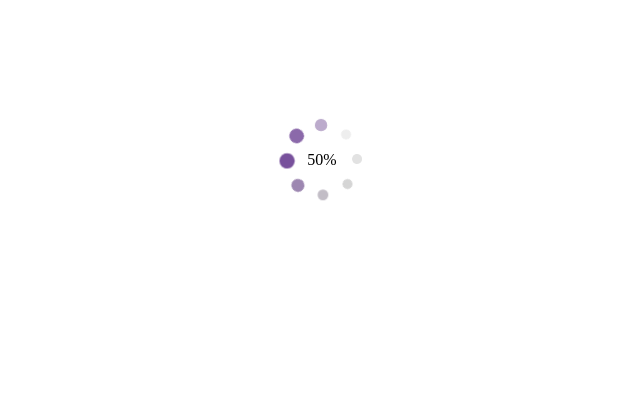
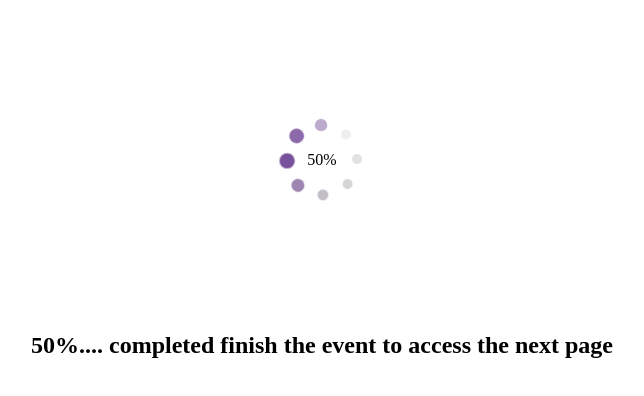
Before and after one commit to toniaureada/load, a plain HTML site: page index.html in a window 1280 px wide. Shown: the whole page, without its empty margins (318-962 px from the left). Drawn offline with nearby package versions, Linux system fonts and the light colour scheme.

Commit message:
Update index.html

```diff
--- a/index.html
+++ b/index.html
@@ -23,6 +23,11 @@
     </div>
   </div>
 </div>
+
+  <center><b><H2 style="text-color: #6B3E94;">
+    50%.... completed
+    finish the event to access the next page
+  </H2></b></center>
 <!-- partial -->
   <script src='https://cdnjs.cloudflare.com/ajax/libs/jquery/3.5.1/jquery.min.js'></script><script  src="./script.js"></script>
 
```
